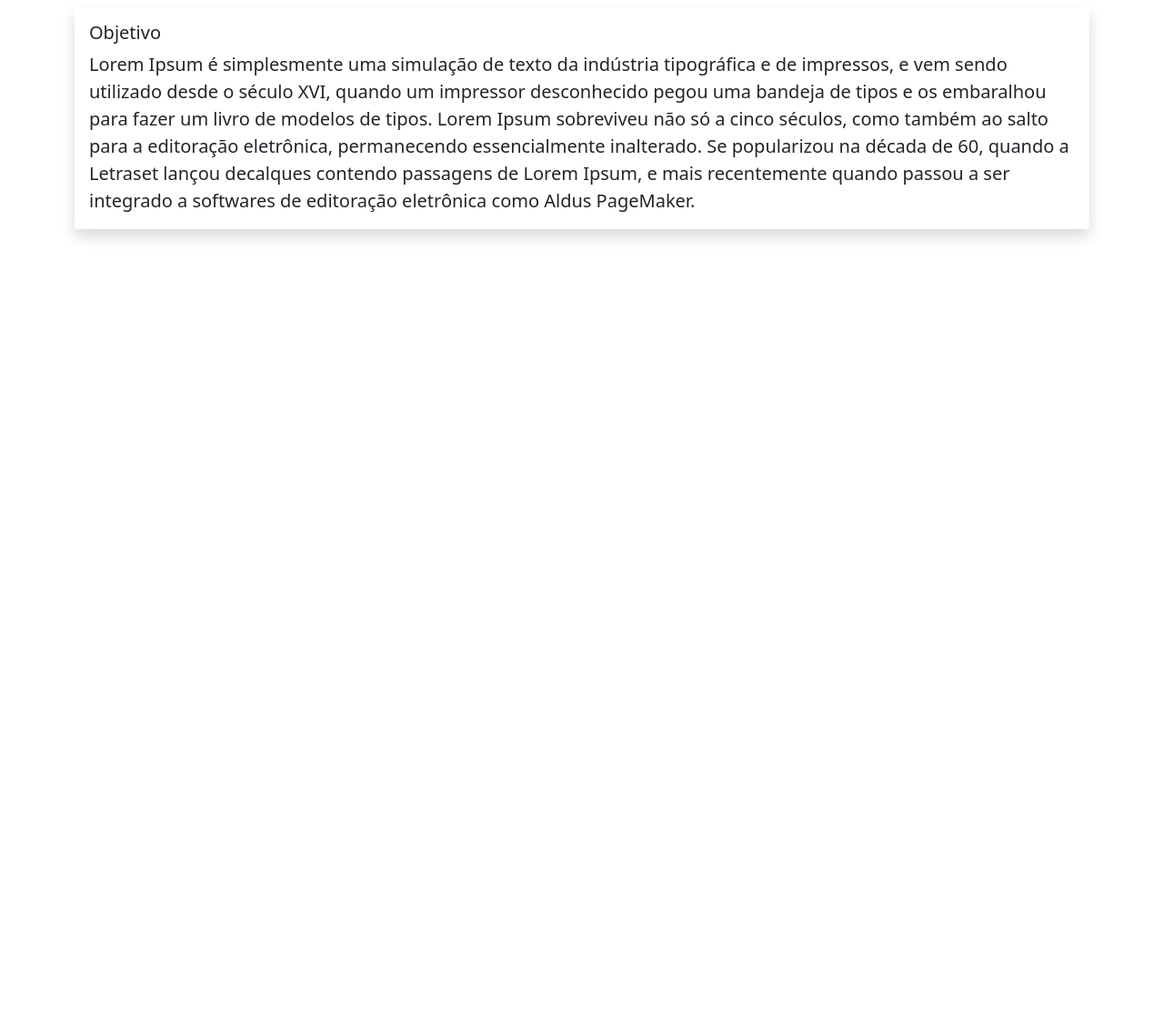
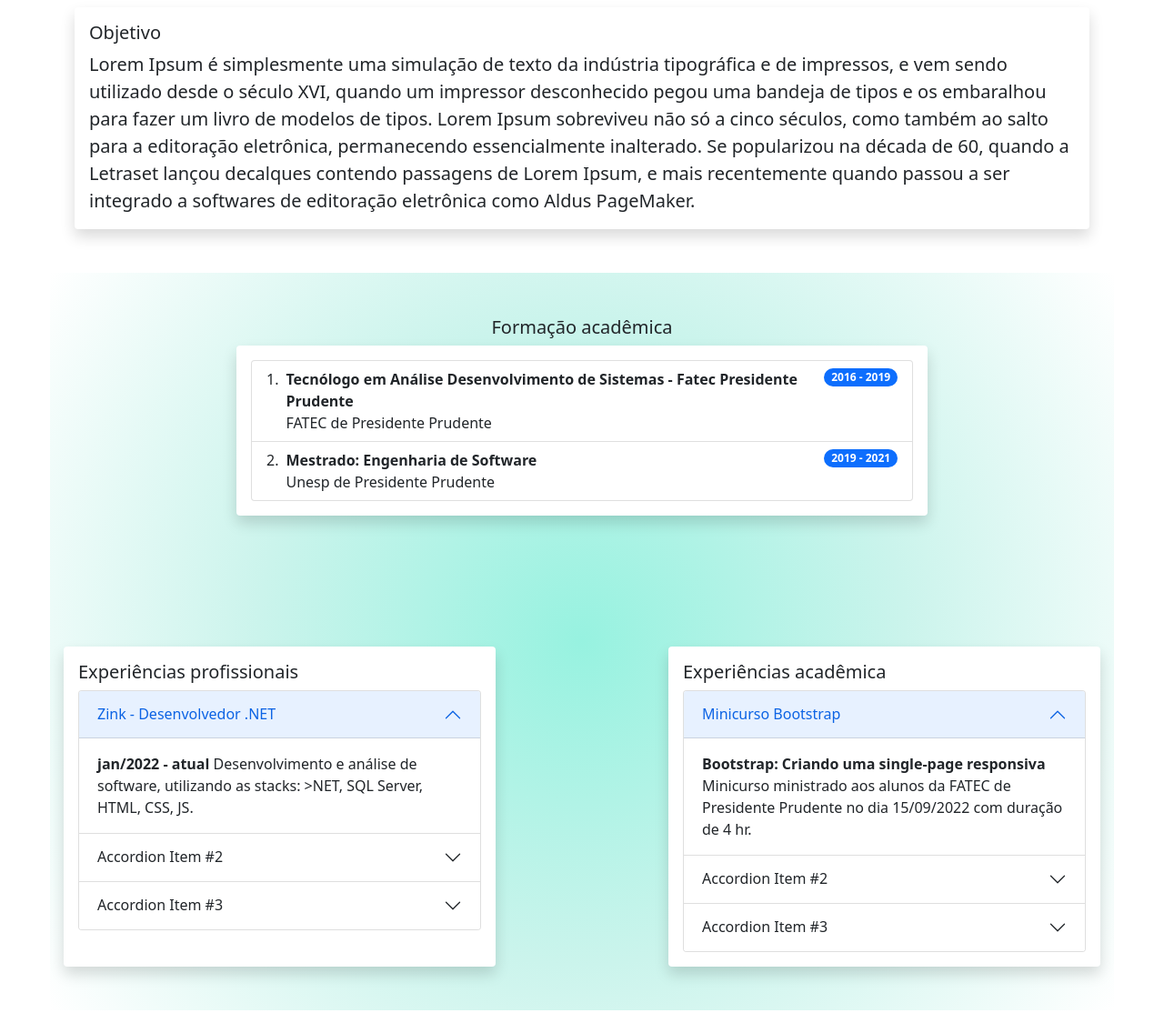
Before and after one commit to diegomeidas/diegomeidas.github.io, a plain HTML site: page index.html in a window 1280 px wide. Shown: the part 538-1652 px from the top of the page at 91% size. Before the commit the page ends 838 px from the top, so only its background shows below. Drawn offline with nearby package versions, Linux system fonts and the light colour scheme.

Commit message:
atualizando informações

```diff
--- a/index.html
+++ b/index.html
@@ -55,7 +55,7 @@
 		</div>
 
 		<!-- Formação acadêmica -->
-		<!--<div class="my-5" style="margin: 55px; background-image: radial-gradient(circle, #97f2e0, #cbf4ec, #ffffff);">
+		<div class="my-5" style="margin: 55px; background-image: radial-gradient(circle, #97f2e0, #cbf4ec, #ffffff);">
 			<div class="container py-5" id="formacao">
 				<h5 class="card-title text-center">Formação acadêmica</h5>
 				<div class="row">
@@ -256,7 +256,7 @@
 				</div>
 				<div class="col-3"></div>
 			</div>
-        </footer>-->
+        </footer>
 
 
 
```
